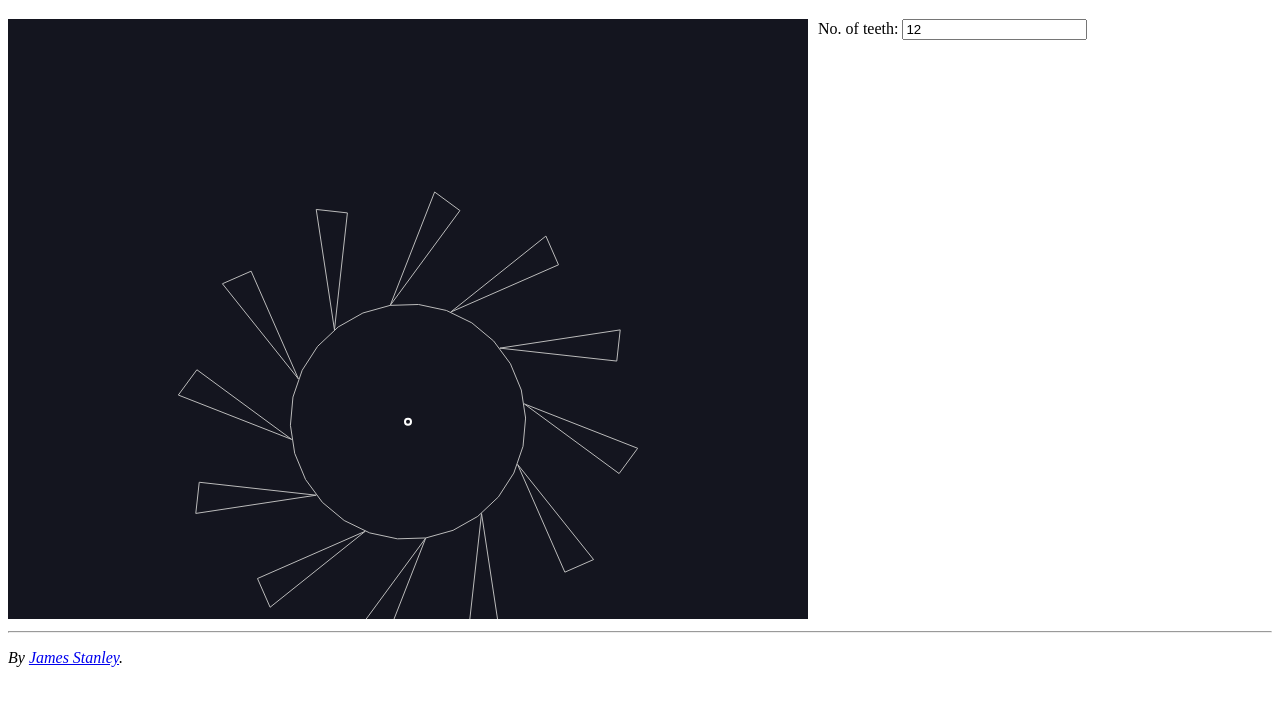
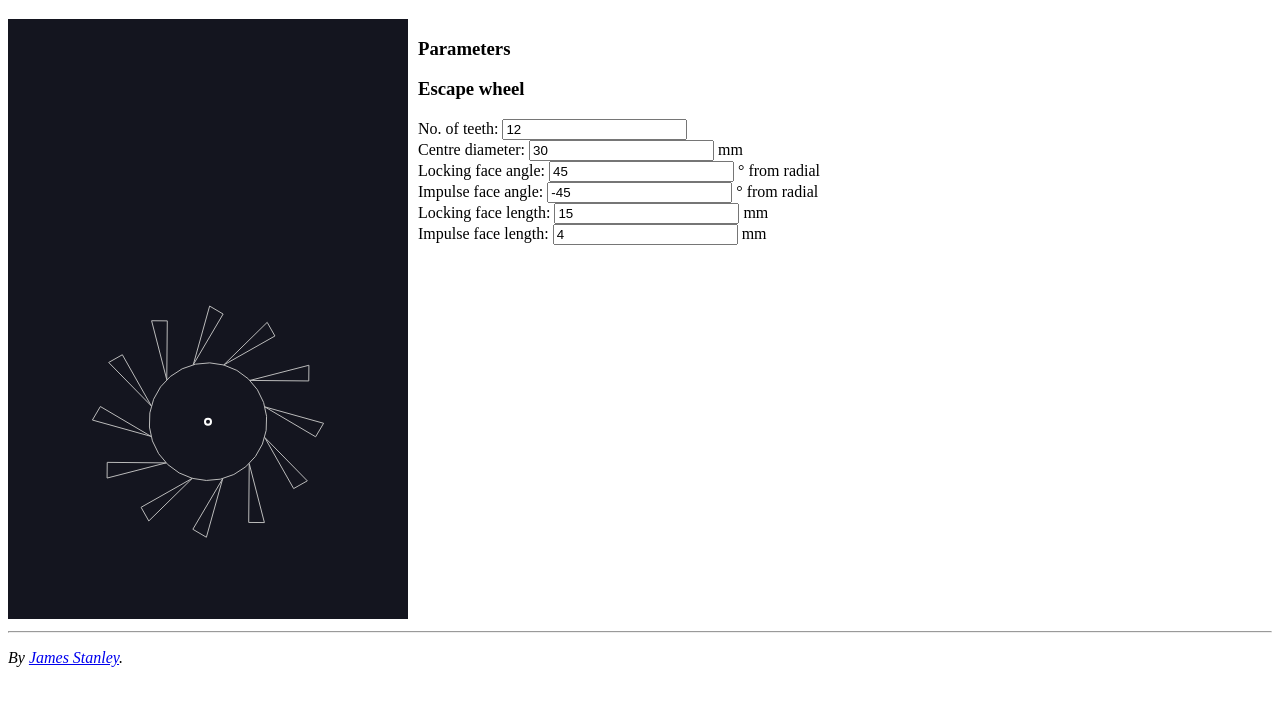
Before and after one commit to jes/pin-pallet-escapement, a plain HTML site: page index.html in a window 1280 px wide. Shown: the part 61-766 px from the top of the page. Drawn offline with Linux system fonts and the light colour scheme.

Commit message:
Take input of escape wheel params

```diff
--- a/index.html
+++ b/index.html
@@ -9,7 +9,15 @@
 <div id="matter" style="float:left; margin-right: 10px"></div>
 
 <div id="controls" style="float:left">
-    <label for="numteeth">No. of teeth:</label> <input type="text" id="numteeth" value="12">
+    <h3>Parameters</h3>
+
+    <h3>Escape wheel</h3>
+    <label for="numteeth">No. of teeth:</label> <input type="text" id="numteeth" value="12"><br>
+    <label for="centrediameter">Centre diameter:</label> <input type="text" id="centrediameter" value="30"> mm<br>
+    <label for="lockangle">Locking face angle:</label> <input type="text" id="lockangle" value="45"> &deg; from radial<br>
+    <label for="impulseangle">Impulse face angle:</label> <input type="text" id="impulseangle" value="-45"> &deg; from radial<br>
+    <label for="locklength">Locking face length:</label> <input type="text" id="locklength" value="15"> mm<br>
+    <label for="impulselength">Impulse face length:</label> <input type="text" id="impulselength" value="4"> mm<br>
 </div>
 
 <div style="clear:both"></div>
--- a/main.js
+++ b/main.js
@@ -14,6 +14,10 @@ let engine = Engine.create();
 let render = Render.create({
     element: el('matter'),
     engine: engine,
+    options: {
+        width: 400,
+        height: 600,
+    },
 });
 let runner = Runner.create();
 
@@ -28,6 +32,8 @@ Runner.run(runner, engine);
 let escapeWheel = null;
 let escapeWheelConstraint = null;
 function update() {
+    // TODO: don't update if nothing has changed
+
     // general
     let pivotsep = 31; // mm
     let banking1 = -15; // deg
@@ -48,11 +54,11 @@ function update() {
 
     // escape wheel
     let numteeth = Math.abs(val('numteeth'));
-    let lockangle = 45; // deg
-    let impulseangle = -45; // deg
-    let centrediameter = 30; // mm
-    let locklength = 15; // mm
-    let impulselength = 4; // mm
+    let lockangle = val('lockangle'); // deg
+    let impulseangle = val('impulseangle') // deg
+    let centrediameter = val('centrediameter'); // mm
+    let locklength = val('locklength'); // mm
+    let impulselength = val('impulselength'); // mm
 
     // view scaling
     let width_mm = (centrediameter + locklength*2 + impulselength*2) * 1.5;
@@ -109,6 +115,10 @@ function makeEscapeTooth(opts, angle) {
     let lockpoint = Vector.add(startpoint, Vector.rotate({x: 0, y: PX_PER_MM*opts.locklength}, opts.lockangle*Math.PI/180));
     let impulsepoint = Vector.add(lockpoint, Vector.rotate({x: 0, y: PX_PER_MM*opts.impulselength}, opts.impulseangle*Math.PI/180));
 
+    // TODO: impulsepoint is wrong because it is translated away from the
+    // radial after being rotated relative to the radial, which means the
+    // angle is no longer relative to the radial
+
     startpoint = Vector.rotate(startpoint, angle*Math.PI/180);
     lockpoint = Vector.rotate(lockpoint, angle*Math.PI/180);
     impulsepoint = Vector.rotate(impulsepoint, angle*Math.PI/180);
@@ -123,5 +133,7 @@ function makeEscapeTooth(opts, angle) {
 
 update();
 
-el('numteeth').onchange = update;
-el('numteeth').onkeyup = update;
+for (let elem of ['numteeth', 'centrediameter', 'lockangle', 'impulseangle', 'locklength', 'impulselength']) {
+    el(elem).onchange = update;
+    el(elem).onkeyup = update;
+}
--- a/util.js
+++ b/util.js
@@ -3,5 +3,5 @@ function el(id) {
 }
 
 function val(id) {
-    return el(id).value;
+    return parseFloat(el(id).value);
 }
```
